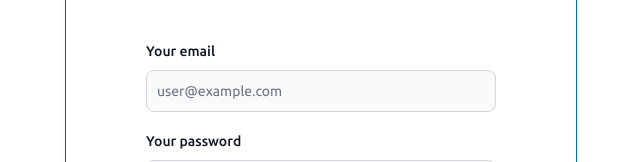
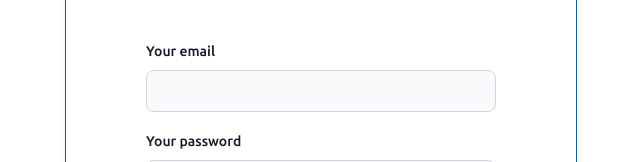
Before and after one commit to resanti2004/OceanGuard_mini-project-react_Resanti, a React (Vite) app in the folder oceanGuard/: page /login in a window 1280 px wide. Shown: the part 276-438 px from the top of the page, without its empty margins (319-959 px from the left). Built offline with nearby package versions, Linux system fonts and the light colour scheme.

Commit message:
update login2

```diff
--- a/oceanGuard/src/components/LoginForm.jsx
+++ b/oceanGuard/src/components/LoginForm.jsx
@@ -59,7 +59,6 @@ const LoginForm = () => {
               <TextInput
                 id="email"
                 type="email"
-                placeholder="user@example.com"
                 required
                 value={email}
                 onChange={(e) => setEmail(e.target.value)}
```
